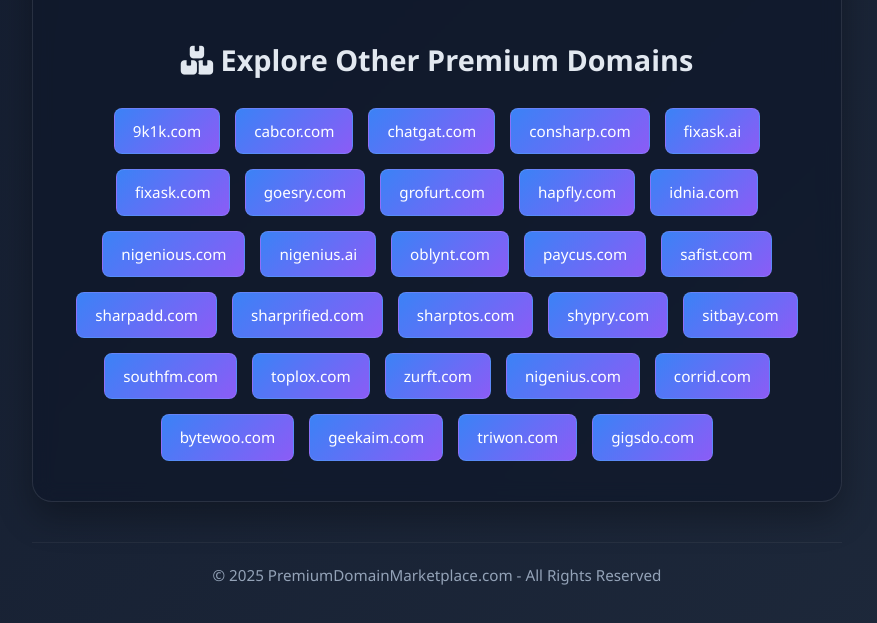
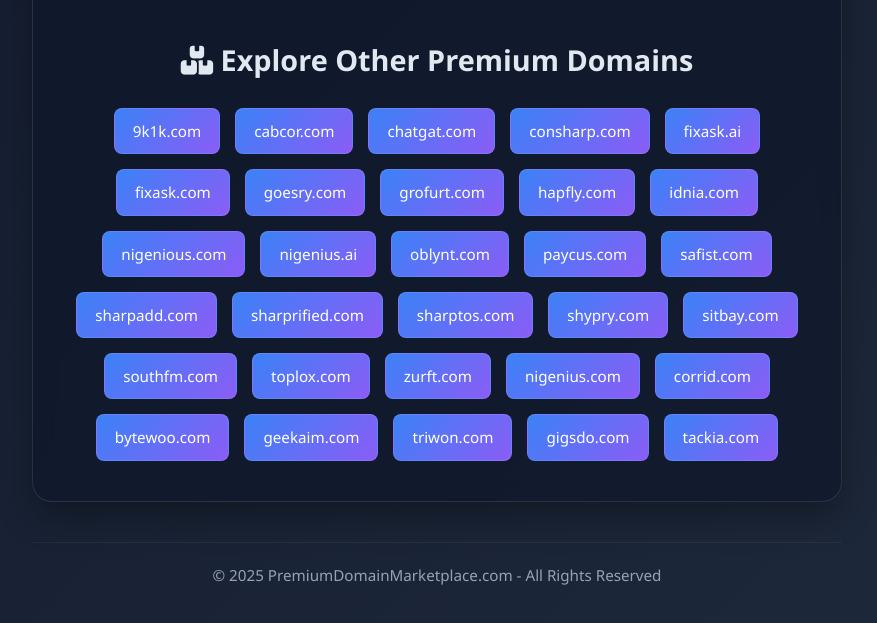
Before and after one commit to OLAOLEX/WISEOWL, a plain HTML site: page index.html in a window 1280 px wide. Shown: the part 1087-1710 px from the top of the page, without its empty margins (203-1080 px from the left). Drawn offline with Linux system fonts and the light colour scheme.

Commit message:
Update index.html

```diff
--- a/index.html
+++ b/index.html
@@ -95,7 +95,7 @@ const allDomains = [
   "9k1k.com","cabcor.com","chatgat.com","consharp.com","fixask.ai","fixask.com",
   "goesry.com","grofurt.com","hapfly.com","idnia.com","nigenious.com","nigenius.ai",
   "oblynt.com","paycus.com","safist.com","sharpadd.com","sharprified.com","sharptos.com",
-  "shypry.com","sitbay.com","southfm.com","toplox.com","zurft.com", "nigenius.com", "corrid.com", "bytewoo.com", "geekaim.com", "triwon.com", "gigsdo.com"
+  "shypry.com","sitbay.com","southfm.com","toplox.com","zurft.com", "nigenius.com", "corrid.com", "bytewoo.com", "geekaim.com", "triwon.com", "gigsdo.com", "tackia.com"
 ];
 
 // Detect domain from query param
```
